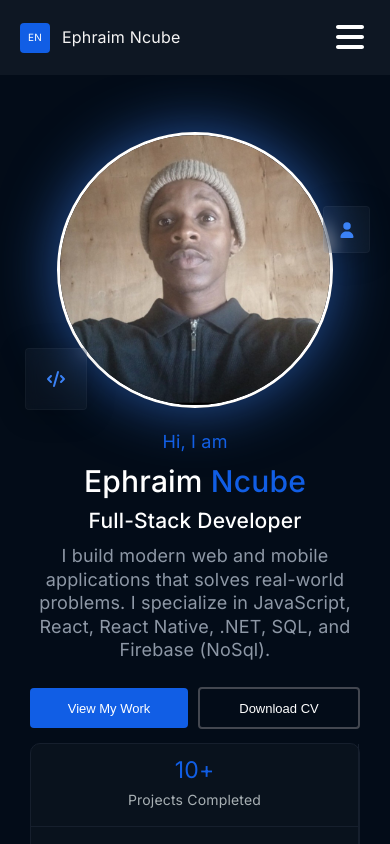
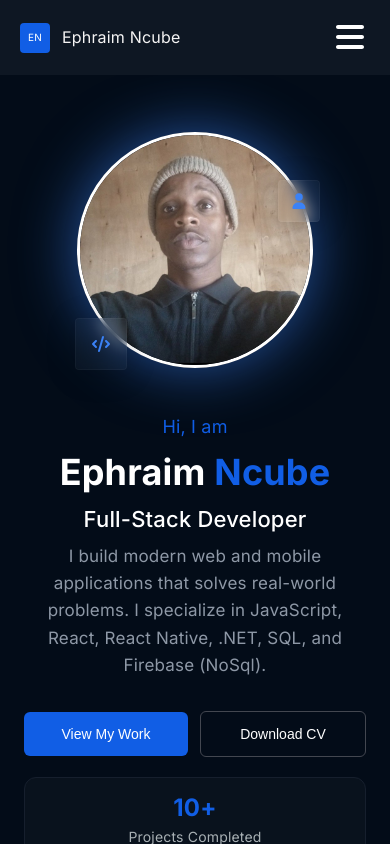
Before and after one commit to MajorEphraim/ephraim-ncube-portfolio, a React (Vite) app: page / in a window 390 px wide. Shown: the top 844 px of the page. Built offline with nearby package versions, Linux system fonts and the light colour scheme.

Commit message:
made updates

```diff
--- a/src/components/FeaturedProjects/FeaturedProjects.css
+++ b/src/components/FeaturedProjects/FeaturedProjects.css
@@ -14,10 +14,10 @@
     align-items: center;
 }
 
-.featured-projects-wrapper {
+.featured-projects-wrapper{
     display: flex;
     flex-direction: row;
-    flex-wrap: nowrap; /* Forces everything on one line */
+    flex-wrap: nowrap;
     gap: 20px;
     overflow-x: auto;
     scroll-behavior: smooth;
@@ -28,7 +28,7 @@
     padding-bottom: 15px;
 }
 
-.project-comp {
+.project-comp{
     display: flex;
     flex-direction: column;
     background-color: #0E1723;
@@ -36,54 +36,71 @@
     border: 1px solid #161F2D;
     padding: 15px;
 
-    /* THE FIX: Use 40px for the two 20px gaps. */
-    /* flex-shrink: 0 ensures the cards refuse to squish under pressure */
     flex: 0 0 calc((100% - 40px) / 3);
     min-width: calc((100% - 40px) / 3);
 
     scroll-snap-align: start;
-    box-sizing: border-box; /* Ensures card padding doesn't mess with width calculations */
+    box-sizing: border-box;
 }
 
-/* IMPORTANT FIX FOR IMAGES */
-.mockup-wrapper {
-    width: 100%; /* Changed from fit-content to prevent wide images from breaking card layout */
+.mockup-wrapper{
+    width: 100%;
+    height: 260px;
+    overflow: hidden;
+    border-radius: 10px;
 }
 
-.mockup-wrapper img {
+.mockup-wrapper img{
     width: 100%;
-    height: auto;
+    height: 100%;
+    object-fit: cover;
     display: block;
-    border-radius: 10px;
 }
 
 .project-comp .project-name{
     color: #fff;
     font-weight: 500;
-    margin: 10px 0;
+    margin: 15px 0 10px 0;
+
+    min-height: 28px;
+    display: flex;
+    align-items: center;
 }
 
 .project-comp .project-desc{
     color: #94a3b8;
     font-size: 15px;
     line-height: 1.5;
-    margin: 0;
+    margin: 0 0 5px 0;
+
+    min-height: 90px;
+
+    display: -webkit-box;
+    -webkit-line-clamp: 4;
+    -webkit-box-orient: vertical;
+    overflow: hidden;
 }
 
 .project-comp .skills{
     display: flex;
     flex-direction: row;
-    gap: 10px;
+    flex-wrap: wrap;
+    gap: 6px;
+
+    margin-top: auto;
+    margin-bottom: 15px;
 }
 
 .skills p{
-    border-radius: 8px;
-    border: 2px solid #18365F;
+    border-radius: 6px;
+    border: 1px solid #18365F;
     background-color: #0b1528;
-    padding: 5px;
+    padding: 4px 8px;
     width: fit-content;
     color: #3b82f6;
-    font-size: 14px;
+    font-size: 12px;
+    margin: 0;
+    white-space: nowrap;
 }
 
 .project-comp .action-btns{
@@ -106,6 +123,11 @@
     padding: 11px 0;
     flex: 1;
     cursor: pointer;
+    transition: all .25s ease;
+}
+
+.action-btns .btn:hover{
+    transform: translateY(-2px);
 }
 
 .action-btns .btn.view-code{
@@ -113,6 +135,11 @@
     border: 1px solid #fff;
     padding: 10px 0;
     cursor: pointer;
+}
+
+.action-btns .btn.view-code:hover{
+    border-color: #115EE5;
+    color: #115EE5;
 }
 
 .btn.view-all-code{
@@ -123,6 +150,12 @@
     padding: 10px 30px;
     font-size: 15px;
     cursor: pointer;
+    transition: all .25s ease;
+}
+
+.btn.view-all-code:hover{
+    border-color: #115EE5;
+    color: #115EE5;
 }
 
 .btn p{
@@ -135,15 +168,16 @@
     justify-content: center;
     align-items: center;
     margin: 30px;
-    gap: 5px;
+    gap: 8px;
 }
 
 .circle{
-    width: 10px;
-    height: 10px;
+    width: 12px;
+    height: 12px;
     border-radius: 50%;
     background-color: #334155;
     border: 1px solid #64748b;
+    transition: all .25s ease;
 }
 
 .circle:hover{
@@ -154,10 +188,7 @@
     background-color: #3b82f6;
     border-color: #60a5fa;
     box-shadow: 0 0 10px rgba(59, 130, 246, 0.6);
-    opacity: 1;
 }
-
-/* Scrollbar styling */
 
 .featured-projects-wrapper::-webkit-scrollbar{
     height: 10px;
@@ -176,59 +207,66 @@
     background-color: #18365F;
 }
 
-@media (max-width:1024px) {
-    .project-title-and-subtitle .project-title{
-        font-size: 35px;
+@media (max-width:1024px){
+
+    .featured-projects-container{
+        margin: 80px 60px 30px 60px;
     }
 
-    .project-comp {
-        display: flex;
-        flex-direction: column;
-        background-color: #0E1723;
-        border-radius: 10px;
-        border: 1px solid #161F2D;
-        padding: 15px;
-
-        /* THE FIX: Use 40px for the two 20px gaps. */
-        /* flex-shrink: 0 ensures the cards refuse to squish under pressure */
+    .project-comp{
         flex: 0 0 calc((100% - 20px) / 2);
         min-width: calc((100% - 20px) / 2);
+    }
 
-        scroll-snap-align: start;
-        box-sizing: border-box; /* Ensures card padding doesn't mess with width calculations */
+    .mockup-wrapper{
+        height: 200px;
     }
 }
 
+@media (max-width:767px){
 
-@media (max-width:767px) {
     .featured-projects-container{
         margin: 60px 20px;
     }
 
     .header-and-btn{
         flex-direction: column;
+        align-items: center;
     }
 
     .view-all-code{
         margin: 30px 0 20px 0;
     }
 
-    .project-comp {
-        display: flex;
-        flex-direction: column;
-        background-color: #0E1723;
-        border-radius: 10px;
-        border: 1px solid #161F2D;
-        padding: 15px;
+    .project-comp{
+        flex: 0 0 100%;
+        min-width: 100%;
+    }
 
-        flex: 0 0 1;
-        min-width: 100%;
-
-        scroll-snap-align: start;
-        box-sizing: border-box;
+    .mockup-wrapper{
+        height: 220px;
     }
 
     .featured-project-tech-stack .tech-stack-title{
         margin-bottom: 10px;
     }
+
+     .project-comp .project-desc{
+        min-height: 72px;
+
+        display: -webkit-box;
+        -webkit-line-clamp: 3;
+        -webkit-box-orient: vertical;
+        overflow: hidden;
+    }
+
+    .project-comp .skills{
+        margin-top: auto;
+        margin-bottom: 12px;
+    }
+
+    .skills p{
+        font-size: 11px;
+        padding: 4px 6px;
+    }
 }
--- a/src/components/FeaturedProjects/FeaturedProjects.jsx
+++ b/src/components/FeaturedProjects/FeaturedProjects.jsx
@@ -95,7 +95,7 @@ export default function FeaturedProjects() {
             <div className='featured-projects-container'>
                 <div className='header-and-btn'>
                     <Header title="Featured Projects" subtitle="Some of the things I've built"/>
-                    <div className='btn view-all-code'>
+                    <div className='btn view-all-code' onClick={()=>window.location.href='https://github.com/MajorEphraim'}>
                         <p>View all projects</p>
                         <FontAwesomeIcon icon={faArrowRight}/>
                     </div>
--- a/src/components/Footer/Footer.jsx
+++ b/src/components/Footer/Footer.jsx
@@ -20,13 +20,13 @@ export default function Footer() {
         </ul>
 
         <div className='contact-icons'>
-          <a href="https://github.com" target="_blank" rel="noreferrer">
+          <a href="https://github.com/MajorEphraim?tab=repositories" target="_blank" rel="noreferrer">
             <FontAwesomeIcon icon={faGithub} />
           </a>
-          <a href="https://linkedin.com" target="_blank" rel="noreferrer">
+          <a href="https://www.linkedin.com/in/ephraim-ncube-79178234a?utm_source=share_via&utm_content=profile&utm_medium=member_android" target="_blank" rel="noreferrer">
             <FontAwesomeIcon icon={faLinkedin} />
           </a>
-          <a href="mailto:your-email@example.com">
+          <a href="mailto:support@clicktruckify.co.za">
             <FontAwesomeIcon icon={faEnvelope} />
           </a>
         </div>
--- a/src/components/HomeSection/HomeSection.css
+++ b/src/components/HomeSection/HomeSection.css
@@ -13,7 +13,8 @@
     display: flex;
     flex-direction: row;
     justify-content: space-between;
-    align-items: self-start;
+    align-items: center;
+    gap: 60px;
     margin-top: 30px;
 }
 
@@ -29,10 +30,10 @@
 
 .firstname-and-lastname{
     font-size: 62px;
-    margin: 40px 0px ;
-    font-weight: 500;
+    margin: 25px 0;
+    font-weight: 700;
     color: #fff;
-    line-height: 1.2;
+    line-height: 1.1;
 }
 
 .firstname-and-lastname span{
@@ -43,16 +44,14 @@
     font-size: 26px;
     color: #fff;
     font-weight: 500;
+    margin: 0;
 }
 
 .professional-description{
     color: #8E98A6;
     font-size: 21px;
-    line-height: 1.5;
-}
-
-.info-and-pic p{
-    /* margin: 0; */
+    line-height: 1.6;
+    max-width: 650px;
 }
 
 .pic-side{
@@ -65,14 +64,14 @@
 
 .pic-and-icons{
     position: relative;
-    width: 400px;
-    height: 300px;
+    width: 420px;
+    height: 320px;
     display: flex;
     align-items: center;
     justify-content: center;
 }
 
-.pic-and-icons img {
+.pic-and-icons img{
     height: 300px;
     width: 300px;
     border-radius: 100%;
@@ -82,23 +81,21 @@
 
 .code-icon-container{
     position: absolute;
-    bottom: 20px;
-    left: 5px;
+    bottom: 25px;
+    left: 15px;
     width: 60px;
     height: 60px;
     background: rgba(255, 255, 255, .03);
-
     backdrop-filter: blur(8px);
     -webkit-backdrop-filter: blur(8px);
-
     border: 1px solid rgba(255, 255, 255, .03);
-    border-radius: 4px ;
+    border-radius: 4px;
     display: flex;
     align-items: center;
     justify-content: center;
     color: #3b82f6;
     box-shadow: 0 4px 30px rgba(0, 0, 0, .2);
-    transition: all 0.3s ease;
+    transition: all .3s ease;
 }
 
 .code-icon-container:hover{
@@ -110,23 +107,21 @@
 
 .contact-icon-container{
     position: absolute;
-    top: 30%;
-    right: 0px;
+    top: 25%;
+    right: 10px;
     width: 45px;
     height: 45px;
     background: rgba(255, 255, 255, .03);
-
     backdrop-filter: blur(8px);
     -webkit-backdrop-filter: blur(8px);
-
     border: 1px solid rgba(255, 255, 255, .03);
-    border-radius: 4px ;
+    border-radius: 4px;
     display: flex;
     align-items: center;
     justify-content: center;
     color: #3b82f6;
     box-shadow: 0 4px 30px rgba(0, 0, 0, .2);
-    transition: all 0.3s ease;
+    transition: all .3s ease;
 }
 
 .contact-icon-container:hover{
@@ -145,11 +140,13 @@
     gap: 20px;
 }
 
-.home-work-btn, .home-cv-btn{
+.home-work-btn,
+.home-cv-btn{
     cursor: pointer;
-    border-radius: 4px;
+    border-radius: 6px;
     padding: 15px 22px;
     font-size: 16px;
+    transition: all .25s ease;
 }
 
 .home-work-btn{
@@ -158,19 +155,28 @@
     border: none;
 }
 
+.home-work-btn:hover{
+    transform: translateY(-2px);
+}
+
 .home-cv-btn{
     background-color: transparent;
     color: #fff;
     border: 1px solid #434750;
 }
 
+.home-cv-btn:hover{
+    border-color: #115EE5;
+    color: #115EE5;
+}
+
 .stats-container{
     display: flex;
     flex-direction: row;
     background-color: #09121D;
-    border-radius: 10px;
+    border-radius: 12px;
     border: 1px solid #161F2D;
-    padding: 30px 0;
+    padding: 35px 0;
 }
 
 .stats-info{
@@ -180,7 +186,7 @@
     align-items: center;
     justify-content: center;
     gap: 17px;
-    border-right: 1px solid #161F2D;;
+    border-right: 1px solid #161F2D;
 }
 
 .stats-info-last{
@@ -195,7 +201,8 @@
 
 .stats-value{
     color: #115EE5;
-    font-size: 27px;
+    font-size: 30px;
+    font-weight: 700;
     margin: 0;
 }
 
@@ -205,71 +212,61 @@
     margin: 0;
 }
 
+/* Tablets */
 
-/* Adjustments for tablets */
-@media (max-width:1024px) {
+@media (max-width:1024px){
+
     .section-container{
-        margin: 80px 70px 30px 70px;
+        margin: 80px 60px 30px 60px;
+    }
+
+    .info-and-pic{
+        gap: 40px;
     }
 
     .firstname-and-lastname{
-        font-size: 40px;
+        font-size: 48px;
     }
 
     .professional-title{
-        font-size: 25px;
+        font-size: 24px;
     }
 
     .professional-description{
-        font-size: 19px;
+        font-size: 18px;
     }
 
     .pic-and-icons{
         width: 350px;
         height: 320px;
-     }
-
-    .pic-and-icons img {
-        height: 270px;
-        width: 270px;
     }
 
-    .home-work-btn{
-        padding: 19px 25px;
-        font-size: 18px;
-
-    }
-
-    .home-cv-btn{
-        padding: 19px 25px;
-        font-size: 18px;
-        border: 2px solid #434750;
+    .pic-and-icons img{
+        width: 270px;
+        height: 270px;
     }
 
     .stats-value{
-        font-size: 25px;
+        font-size: 26px;
     }
-
-    .stats-title{
-        font-size: 18px;
-    }
-
-
 }
 
-/* Adjustments for smartphones */
-@media (max-width:767px) {
+/* Mobile */
+
+@media (max-width:767px){
 
     .section-container{
-        margin: 80px 30px 30px 30px;
+        margin: 80px 24px 30px 24px;
     }
 
     .info-and-pic{
         flex-direction: column-reverse;
         align-items: center;
+        gap: 25px;
     }
 
     .professional-info{
+        width: 100%;
         display: flex;
         flex-direction: column;
         align-items: center;
@@ -277,97 +274,88 @@
 
     .home-greeting{
         font-size: 18px;
-        margin: 0;
     }
 
     .firstname-and-lastname{
-        font-size: 30px;
-        margin: 10px 0px ;
-        font-weight: 500;
-        color: #fff;
-        line-height: 1.2;
+        font-size: 36px;
+        text-align: center;
+        margin: 15px 0;
     }
 
     .professional-title{
-        font-size: 21px;
-        color: #fff;
-        font-weight: 500;
-        margin: 0;
+        font-size: 22px;
+        text-align: center;
     }
 
     .professional-description{
-        font-size: 18px;
-        margin: 0;
+        font-size: 17px;
         text-align: center;
-        line-height: 1.3;
+        line-height: 1.6;
         margin: 12px 0;
     }
 
-    .home-buttons{
-        display: flex;
-        flex-direction: row;
+    .pic-side{
         justify-content: center;
-        align-items: center;
-        margin: 15px 0;
-        gap: 10px;
-        height: 40px;
     }
 
-    .home-work-btn, .home-cv-btn{
-        display: flex;
-        justify-content: center;
-        align-items: center;
-        height: 100%;
-        flex: 1;
+    .pic-and-icons{
+        width: 280px;
+        height: 280px;
     }
 
-    .home-work-btn{
-        font-size: 13px;
+    .pic-and-icons img{
+        width: 230px;
+        height: 230px;
     }
 
+    .code-icon-container{
+        width: 50px;
+        height: 50px;
+        left: 20px;
+        bottom: 20px;
+    }
+
+    .contact-icon-container{
+        width: 40px;
+        height: 40px;
+        right: 15px;
+    }
+
+    .home-buttons{
+        width: 100%;
+        justify-content: center;
+        gap: 12px;
+        margin: 20px 0;
+    }
+
+    .home-work-btn,
     .home-cv-btn{
-        font-size: 13px;
-        border: 2px solid #434750;
+        flex: 1;
+        padding: 14px;
+        font-size: 14px;
     }
 
     .stats-container{
-        display: flex;
         flex-direction: column;
-        background-color: #09121D;
-        border-radius: 10px;
-        border: 1px solid #161F2D;
         padding: 0;
     }
 
-    .stats-info, .stats-info-last{
-        flex: 1;
-        display: flex;
-        flex-direction: column;
-        align-items: center;
-        justify-content: center;
-        padding: 15px;
-        gap: 5px;
+    .stats-info,
+    .stats-info-last{
+        padding: 18px;
+        gap: 6px;
+        border-right: none;
     }
 
     .stats-info{
-        border-bottom: 1px solid #161F2D;;
-    }
-
-    .stats-info-last{
-        border-bottom: none;
+        border-bottom: 1px solid #161F2D;
     }
 
     .stats-value{
-        color: #115EE5;
-        font-size: 23px;
-        margin: 0;
+        font-size: 24px;
     }
 
     .stats-title{
-        color: #A8B0B4;
         font-size: 14px;
-        margin: 0;
     }
-
-
 }
```
